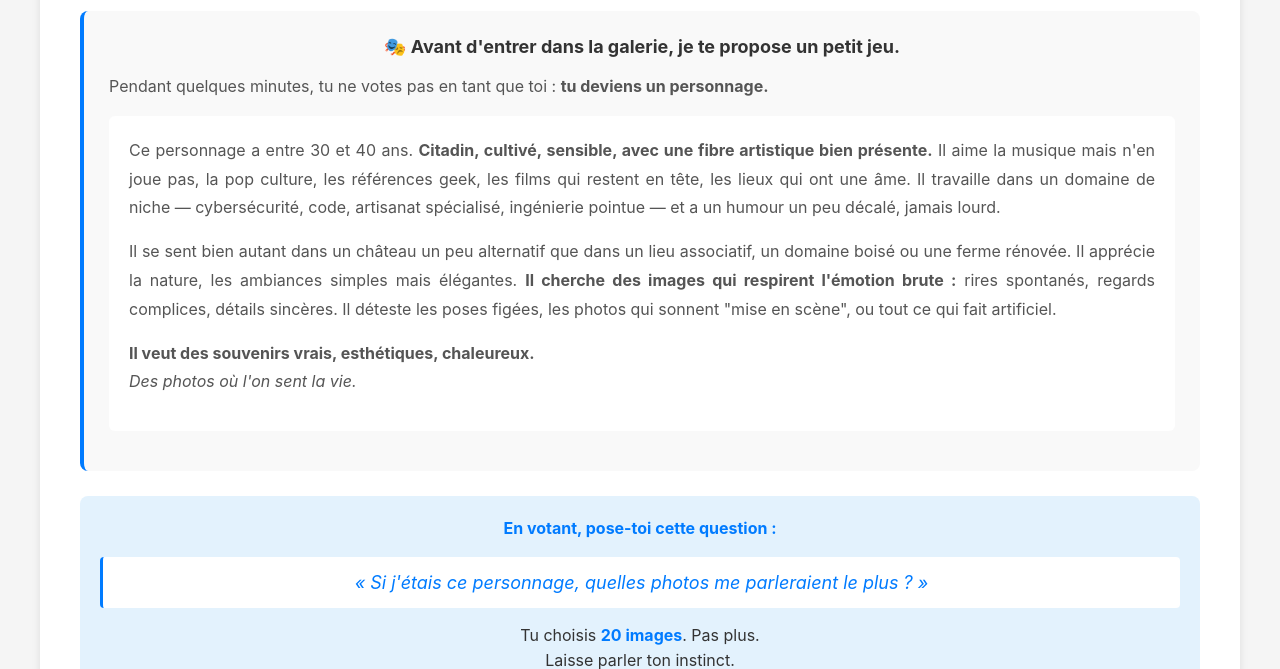
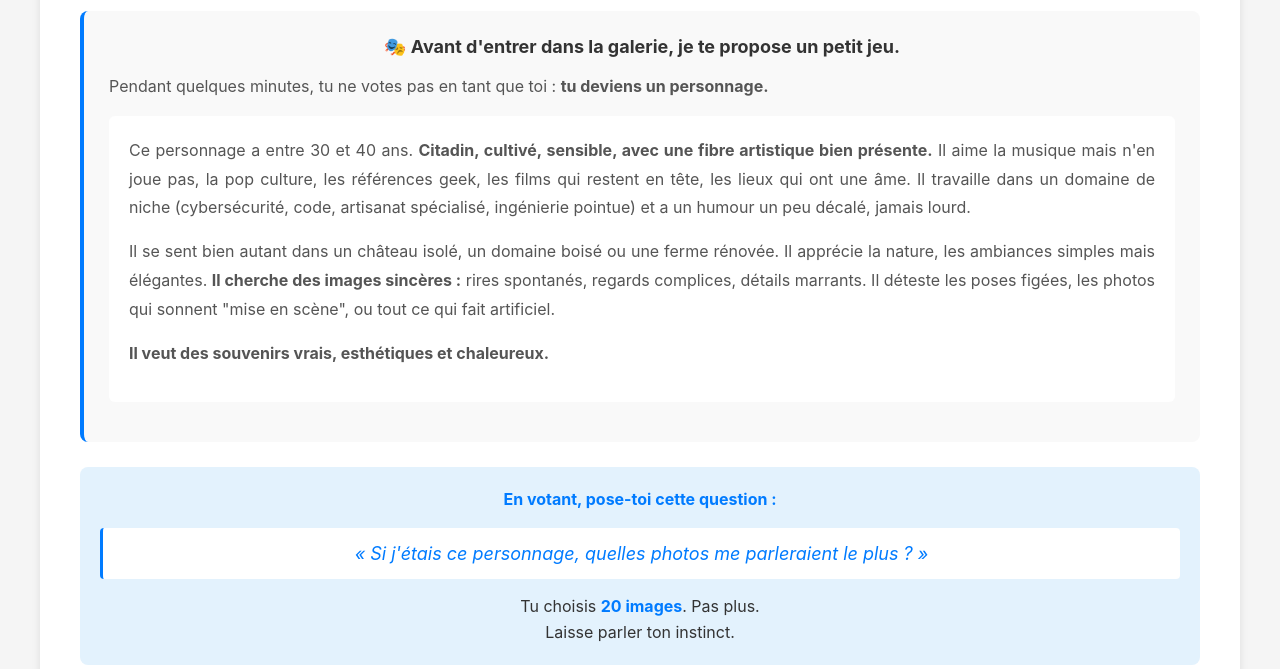
Before and after one commit to Tiritibambix/VoteGallery, a Flask app: page / in a window 1280 px wide. Shown: the part 159-828 px from the top of the page. Run offline with Flask 3, Linux system fonts and the light colour scheme.

Commit message:
Update index.html

```diff
--- a/templates/index.html
+++ b/templates/index.html
@@ -19,12 +19,12 @@
                     <p>Pendant quelques minutes, tu ne votes pas en tant que toi : <strong>tu deviens un personnage.</strong></p>
 
                     <div class="character-description">
-                        <p>Ce personnage a entre 30 et 40 ans. <strong>Citadin, cultivé, sensible, avec une fibre artistique bien présente.</strong> Il aime la musique mais n'en joue pas, la pop culture, les références geek, les films qui restent en tête, les lieux qui ont une âme. Il travaille dans un domaine de niche — cybersécurité, code, artisanat spécialisé, ingénierie pointue — et a un humour un peu décalé, jamais lourd.</p>
+                        <p>Ce personnage a entre 30 et 40 ans. <strong>Citadin, cultivé, sensible, avec une fibre artistique bien présente.</strong> Il aime la musique mais n'en joue pas, la pop culture, les références geek, les films qui restent en tête, les lieux qui ont une âme. Il travaille dans un domaine de niche (cybersécurité, code, artisanat spécialisé, ingénierie pointue) et a un humour un peu décalé, jamais lourd.</p>
 
-                        <p>Il se sent bien autant dans un château un peu alternatif que dans un lieu associatif, un domaine boisé ou une ferme rénovée. Il apprécie la nature, les ambiances simples mais élégantes. <strong>Il cherche des images qui respirent l'émotion brute :</strong> rires spontanés, regards complices, détails sincères. Il déteste les poses figées, les photos qui sonnent "mise en scène", ou tout ce qui fait artificiel.</p>
+                        <p>Il se sent bien autant dans un château isolé, un domaine boisé ou une ferme rénovée. Il apprécie la nature, les ambiances simples mais élégantes. <strong>Il cherche des images sincères :</strong> rires spontanés, regards complices, détails marrants. Il déteste les poses figées, les photos qui sonnent "mise en scène", ou tout ce qui fait artificiel.</p>
 
-                        <p><strong>Il veut des souvenirs vrais, esthétiques, chaleureux.</strong><br>
-                        <em>Des photos où l'on sent la vie.</em></p>
+                        <p><strong>Il veut des souvenirs vrais, esthétiques et chaleureux.</strong><br>
+
                     </div>
                 </div>
 
```
